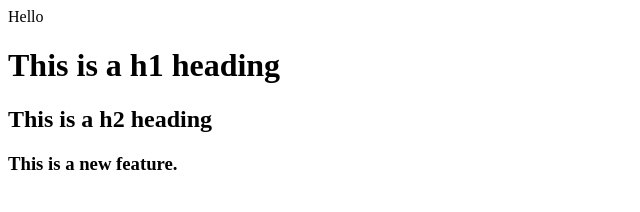
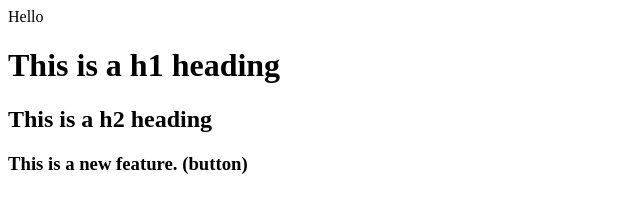
Before and after one commit to ruturajcodes/localreponew, a plain HTML site: page index.html in a window 1280 px wide. Shown: the full height of the page, 0-640 px from the left. Drawn offline with Linux system fonts and the light colour scheme.

Commit message:
Added button

```diff
--- a/index.html
+++ b/index.html
@@ -4,4 +4,4 @@
 
 <h2>This is a h2 heading</h2>
 
-<h3>This is a new feature.</h3>
+<h3>This is a new feature. (button)</h3>
```
